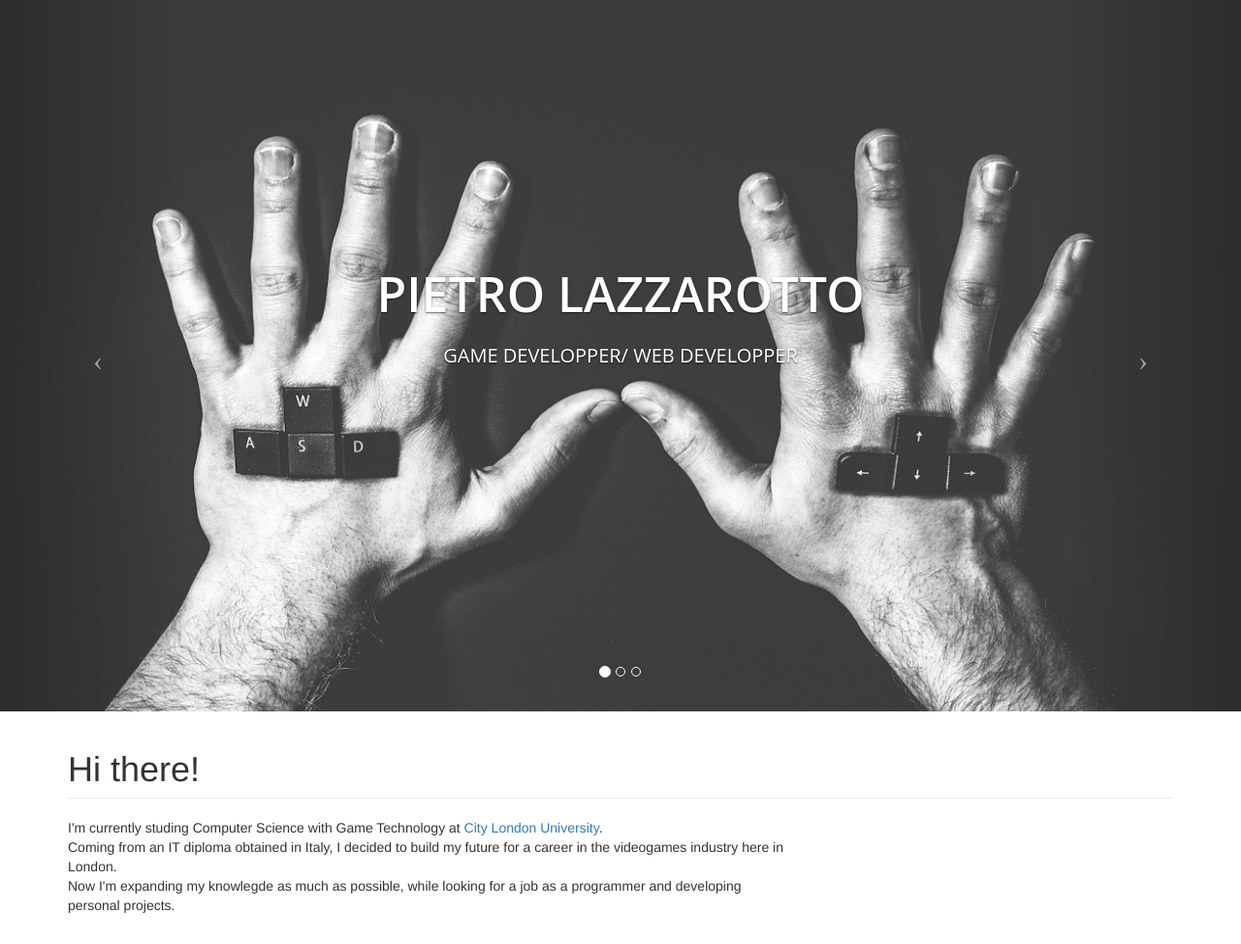
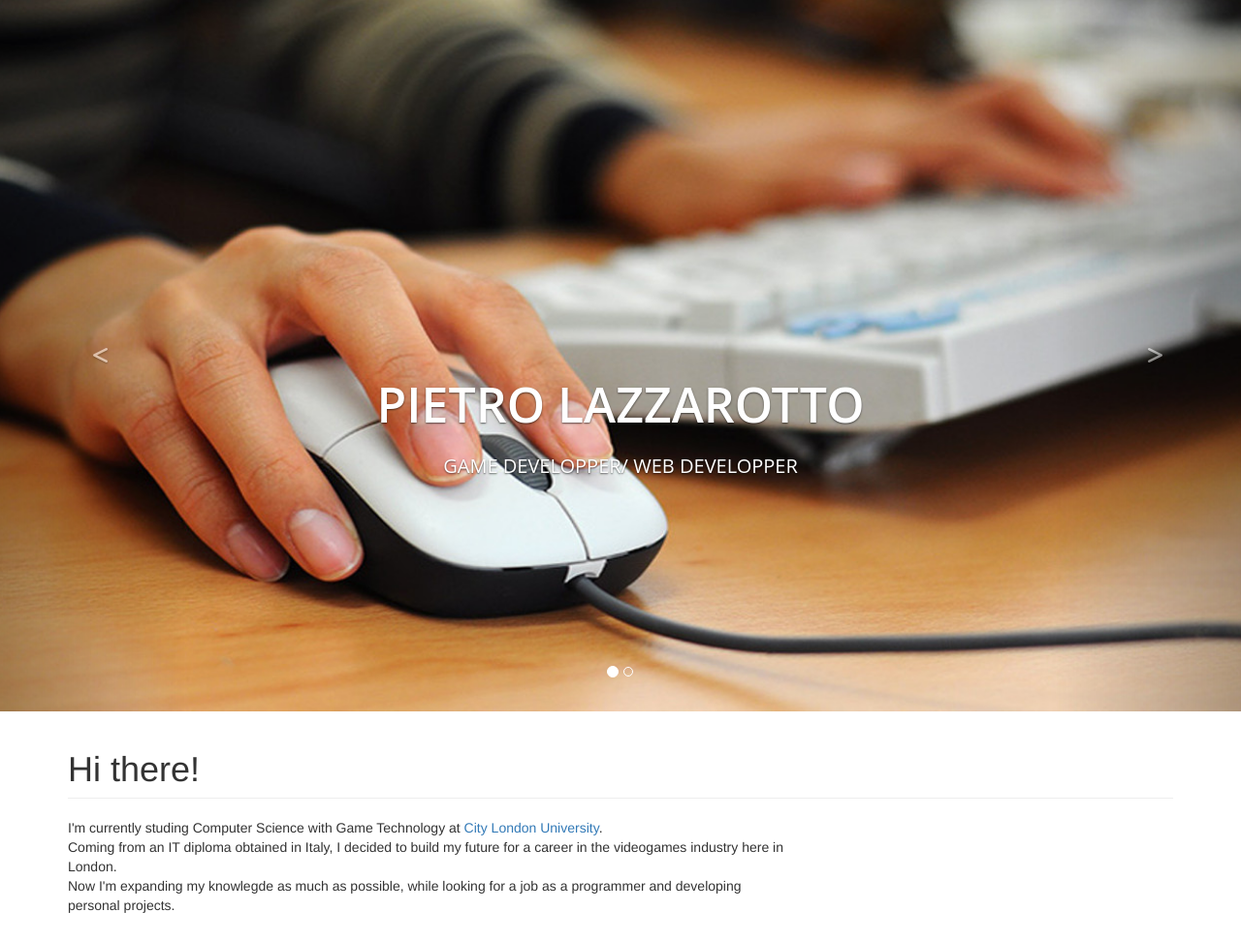
Before and after one commit to L4ZZA/portfolio, a Django app: page / in a window 1280 px wide. Shown: the part 51-1025 px from the top of the page at 97% size. Run offline with Django 3.2, Linux system fonts and the light colour scheme; some libraries are stand-ins or nearby versions.

Commit message:
Fixed carousels

```diff
--- a/portfolio/views.py
+++ b/portfolio/views.py
@@ -10,6 +10,7 @@ projects = [
         'title':'Super Marioish',
         'type':'University',
         'description':'',
+        'thumbnail':'images/topfreegames-1280.jpg',
         'media_width': 575,
         'media_height': 455,
         'media':[
@@ -33,7 +34,8 @@ projects = [
     {
         'title':'Doctor Hyde',
         'type':'Personal',
-        'description':'University',
+        'description':'',
+        'thumbnail':'images/doctorhyde_title.png',
         'media_width': 616.656,
         'media_height': 346.719,
         'media':[
@@ -57,6 +59,7 @@ def home(request):
     context = {
         "home_active": "active",
         "title": "Home",
+        "projects": projects,
     }
     return render(request, 'home.html', context)
 
--- a/static_resources/css/style.css
+++ b/static_resources/css/style.css
@@ -38,7 +38,7 @@ header.carousel .carousel-inner {
 
 header.carousel .carousel-inner #title{
     position: absolute;
-    top:34.5%;
+    top:50%;
 }
 
 header.carousel .carousel-inner #title h1{
@@ -63,6 +63,14 @@ header.carousel .fill {
     height: 100%;
     background-position: center;
     background-size: cover;
+}
+
+.test{
+    margin: 0;
+    position: absolute !important;
+    top: 50% !important;
+    -ms-transform: translateY(-50%) !important;
+    transform: translateY(-50%) !important;
 }
 
 /* 404 Page Styles */
--- a/templates/home.html
+++ b/templates/home.html
@@ -5,54 +5,44 @@
 | {{ title }}
 {% endblock %}
 
-{% block page_only_style %}
-<style>
-    #a{
-        background-image: url("{% static '/images/hands-1280.jpg' %}");
-    }
-    #b{
-        background-image: url("{% static '/images/topfreegames-1280.jpg' %}");
-    }
-    #c{
-        background-image: url("{% static '/images/gamer-1280.jpg' %}");
-    }
-</style>
-{% endblock %}
-
 {% block carousel %}
 <!-- Header Carousel -->
-<header id="myCarousel" class="carousel slide">
+<header id="main-carousel" class="carousel slide">
     <!-- Indicators -->
     <ol class="carousel-indicators">
-        <li data-target="#myCarousel" data-slide-to="0" class="active"></li>
-        <li data-target="#myCarousel" data-slide-to="1"></li>
-        <li data-target="#myCarousel" data-slide-to="2"></li>
+        {% for proj in projects %}
+            <li data-target="#main-carousel" data-slide-to="{{forloop.counter0}}" class='{{ forloop.first|yesno:"active," }}'></li>
+        {% endfor %}
     </ol>
 
     <!-- Wrapper for slides -->
     <div class="carousel-inner">
 
+        {% for proj in projects %}
+            {% if forloop.first %}
                 <div class="item active">
-            <div class="fill" id="a"></div>
+            {% else %}
+                <div class="item">
+            {% endif %}
+                <div class="fill" style='background-image: url("{% static proj.thumbnail %}");'> </div>
             </div>
-        <div class="item">
-            <div class="fill" id="b"></div>
-        </div>
-        <div class="item">
-            <div class="fill" id="c"></div>
-        </div>
+
+
+            {% if forloop.first %}
                 <span class="carousel-caption" id="title">
                     <h1>Pietro Lazzarotto</h1><br>
                     <p>game developper/ web developper</p>
                 </span>
+            {% endif %}
+        {% endfor %}
     </div>
 
     <!-- Controls -->
-    <a class="left carousel-control" href="#myCarousel" data-slide="prev">
-        <span class="icon-prev"></span>
+    <a class="left carousel-control" href="#main-carousel" data-slide="prev">
+        <i class="fas fa-less-than test"></i>
     </a>
-    <a class="right carousel-control" href="#myCarousel" data-slide="next">
-        <span class="icon-next"></span>
+    <a class="right carousel-control" href="#main-carousel" data-slide="next">
+        <i class="fas fa-greater-than test"></i>
     </a>
 
 </header>
```
Also changed, not shown: templates/common/project_base.html (+5 -17 lines). Lines whose indentation alone changed are shown as unchanged.
